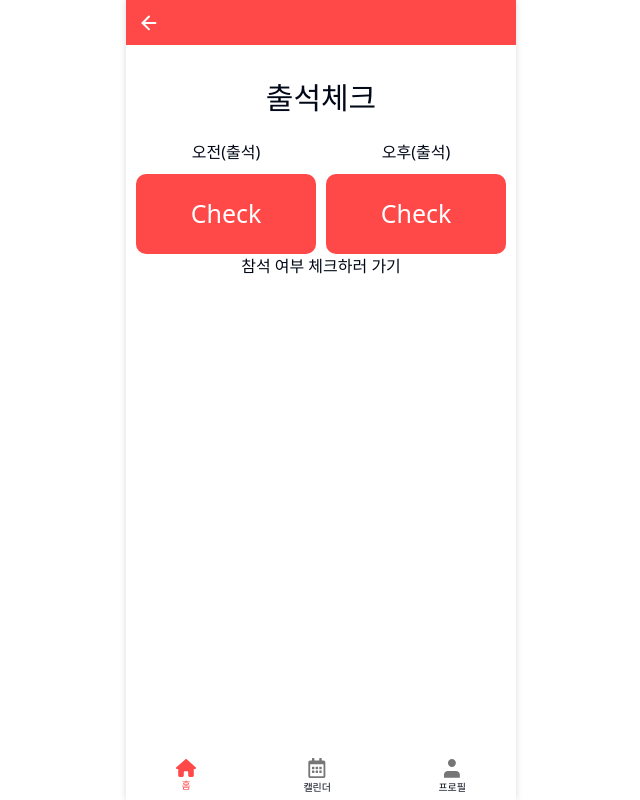
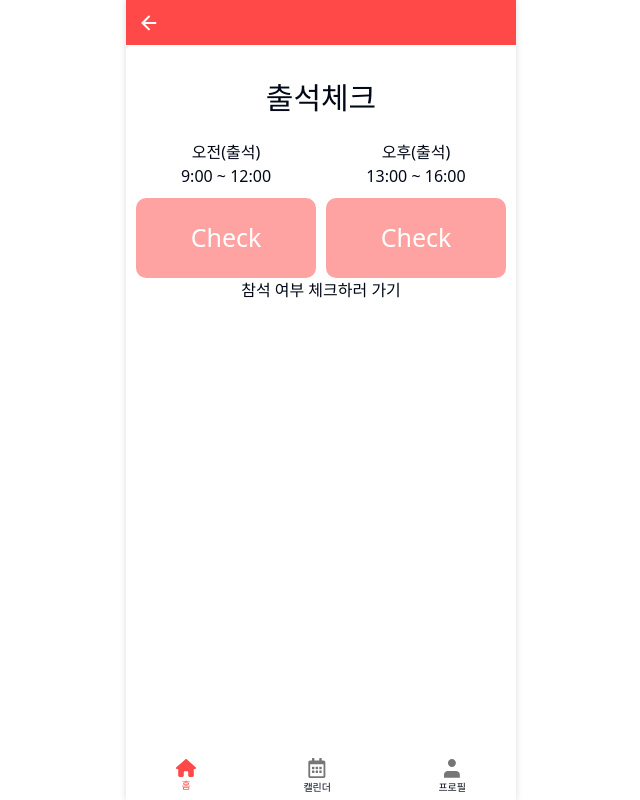
Before and after one commit to Minju9187/attendance, a React (Vite) app: page /home in a window 1280 px wide. Shown: the whole page, without its empty margins (319-959 px from the left). Built offline with nearby package versions, Linux system fonts and the light colour scheme; no server answers; the database is empty.

Commit message:
today->tomorrow로 변경

```diff
--- a/src/pages/Home.tsx
+++ b/src/pages/Home.tsx
@@ -2,16 +2,64 @@ import { useNavigate } from "react-router-dom";
 import Navbar from "@/components/Navbar/Navbar";
 import Topbar from "@/components/Topbar/Topbar";
 import styled from "styled-components";
-import { useEffect } from "react";
+import { db } from "../firebase";
+import { doc, getDoc } from "firebase/firestore";
+import { useState, useEffect } from "react";
 
 export default function Home() {
   const navigate = useNavigate();
-  const date = new Date();
-  const year = date.getFullYear();
-  const month = date.getMonth() + 1;
-  const day = date.getDate();
-  const today = year + "-" + month + "-" + day;
+  const dateToday = new Date();
+  const yearToday = dateToday.getFullYear();
+  const monthToday = dateToday.getMonth() + 1;
+  const dayToday = dateToday.getDate();
+  const today = yearToday + "-" + monthToday + "-" + dayToday;
+  const hours = dateToday.getHours();
+  const minutes = dateToday.getMinutes();
 
+  const dateTomo = new Date(dateToday.setDate(dateToday.getDate() + 1));
+  const yearTomo = dateTomo.getFullYear();
+  const monthTomo = dateTomo.getMonth() + 1;
+  const dayTomo = dateTomo.getDate();
+  const tomorrow = yearTomo + "-" + monthTomo + "-" + dayTomo;
+
+  const [data, setData] = useState([]);
+  const user = localStorage.getItem("userId");
+
+  useEffect(() => {
+    const fetchData = async () => {
+      const collectionRef = doc(db, "survey", today);
+      const docSnapshot = await getDoc(collectionRef);
+      JSON.parse(docSnapshot.data().arr).forEach((v, i) => {
+        if (user === v.userId) setData(v);
+      });
+    };
+    fetchData();
+  }, []);
+
+  const handleActivateBtn = (time) => {
+    if (time === "오전" && data?.오전참여 === true) return true;
+    if (time === "오후" && data?.오후참여 === true) return true;
+    return false;
+  };
+
+  const check = (e) => {
+    if (e.target.name == "오전") {
+      if ((hours == 8 && minutes >= 55) || (hours == 9 && minutes <= 5))
+        alert("출석체크되었습니다.");
+      else if ((hours == 9 && minutes > 5) || (hours == 10 && minutes <= 30))
+        alert("지각하였습니다.");
+      else alert("출석체크시간이 아닙니다.");
+    }
+    if (e.target.name == "오후") {
+      if ((hours == 12 && minutes >= 55) || (hours == 13 && minutes <= 5))
+        alert("출석체크되었습니다.");
+      else if ((hours == 13 && minutes > 5) || (hours == 14 && minutes <= 30))
+        alert("지각하였습니다.");
+      else alert("출석체크시간이 아닙니다.");
+    }
+  };
+
+  console.log(data);
   return (
     <>
       <Topbar />
@@ -19,16 +67,30 @@ export default function Home() {
       <Wrap>
         <CheckBox>
           <span>오전(출석)</span>
-          <CheckButton>Check</CheckButton>
+          <p>9:00 ~ 12:00</p>
+          <CheckButton
+            name="오전"
+            disabled={!handleActivateBtn("오전")}
+            onClick={check}
+          >
+            Check
+          </CheckButton>
         </CheckBox>
         <CheckBox>
           <span>오후(출석)</span>
-          <CheckButton>Check</CheckButton>
+          <p>13:00 ~ 16:00</p>
+          <CheckButton
+            name="오후"
+            disabled={!handleActivateBtn("오후")}
+            onClick={check}
+          >
+            Check
+          </CheckButton>
         </CheckBox>
       </Wrap>
       <button
         onClick={() => {
-          navigate(`/survey/${today}`);
+          navigate(`/survey/${tomorrow}`);
         }}
       >
         참석 여부 체크하러 가기
@@ -65,6 +127,7 @@ const CheckButton = styled.button`
   color: white;
   font-size: 25px;
   background-color: #ff4948;
+  opacity: ${(props) => (props.disabled ? 0.5 : 1)};
   border-radius: 10px;
   margin-top: 10px;
 `;
--- a/src/pages/Profile.tsx
+++ b/src/pages/Profile.tsx
@@ -1,7 +1,6 @@
 import React, { useState, useEffect } from "react";
 import { db } from "../firebase";
 import {
-  addDoc,
   collection,
   where,
   getDocs,
@@ -19,15 +18,15 @@ import styled from "styled-components";
 export default function Profile() {
   const { uid } = useParams();
   const [userData, setUserData] = useState({});
-  const date = new Date();
+  const dateToday = new Date();
+  const date = new Date(dateToday.setDate(dateToday.getDate() + 1));
   const year = date.getFullYear();
   const month = date.getMonth() + 1;
   const day = date.getDate();
-  const today = year + "-" + month + "-" + day;
+  const tomorrow = year + "-" + month + "-" + day;
 
   useEffect(() => {
     const fetchData = async () => {
-      // collection 이름이 todos인 collection의 모든 document를 가져옵니다.
       const q = query(collection(db, "users"), where("userId", "==", uid));
       const querySnapshot = await getDocs(q);
 
@@ -74,7 +73,7 @@ export default function Profile() {
     });
     const data = { arr: JSON.stringify(arr) };
     try {
-      const collectionRef = doc(db, "survey", today);
+      const collectionRef = doc(db, "survey", tomorrow);
       const docSnapshot = await getDoc(collectionRef);
       if (docSnapshot.exists()) {
         await updateDoc(collectionRef, data);
```
